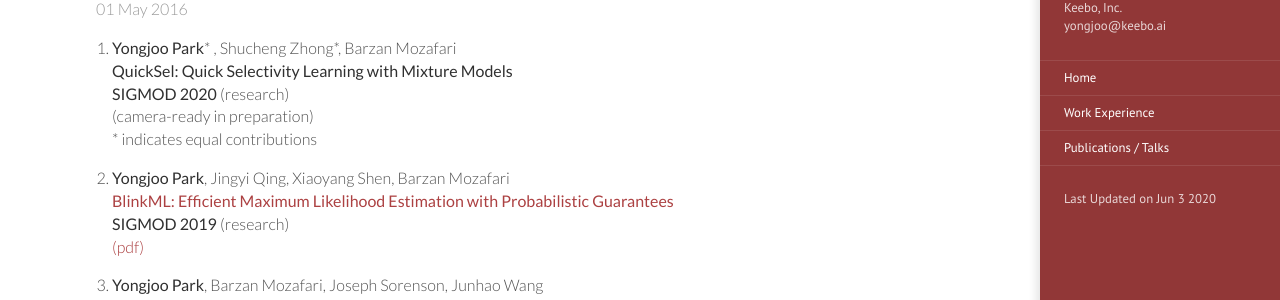
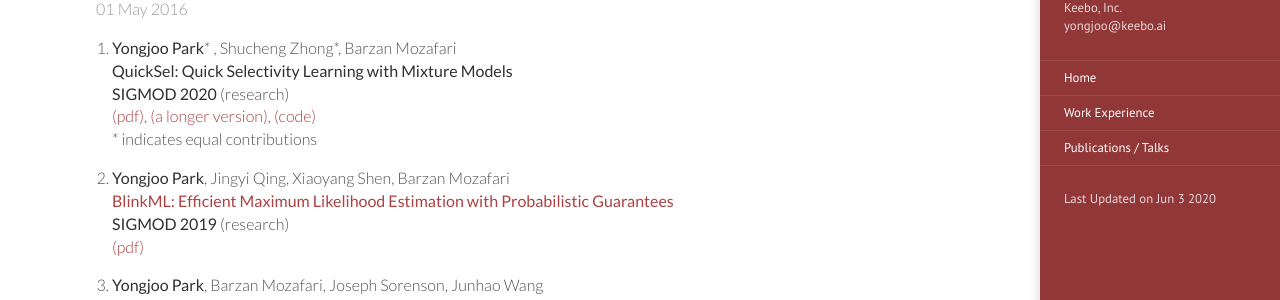
Before and after one commit to pyongjoo/pyongjoo.github.io, a Jekyll site: the page built from _publications/2016-05-01-peer-reviewed.md, in a window 1280 px wide and 1361 px high. Shown: the part 153-453 px from the top of the window. Built offline with Jekyll 4.4.1, drawn with Linux system fonts in a browser that asks for light colours.

Commit message:
Update 2016-05-01-peer-reviewed.md

```diff
--- a/_publications/2016-05-01-peer-reviewed.md
+++ b/_publications/2016-05-01-peer-reviewed.md
@@ -6,7 +6,9 @@ title: Peer-Reviewed Publications
 1. **Yongjoo Park**\* , Shucheng Zhong\*, Barzan Mozafari
    **QuickSel: Quick Selectivity Learning with Mixture Models**
    **SIGMOD 2020** (research)
-   (camera-ready in preparation)
+   [(pdf)]({{ site.url }}/resources/quicksel_sigmod20.pdf),
+   [(a longer version)](https://arxiv.org/pdf/1812.10568.pdf),
+   [(code)](https://github.com/illinoisdata/quicksel)
    \* indicates equal contributions
 
 1. **Yongjoo Park**, Jingyi Qing, Xiaoyang Shen, Barzan Mozafari
```
